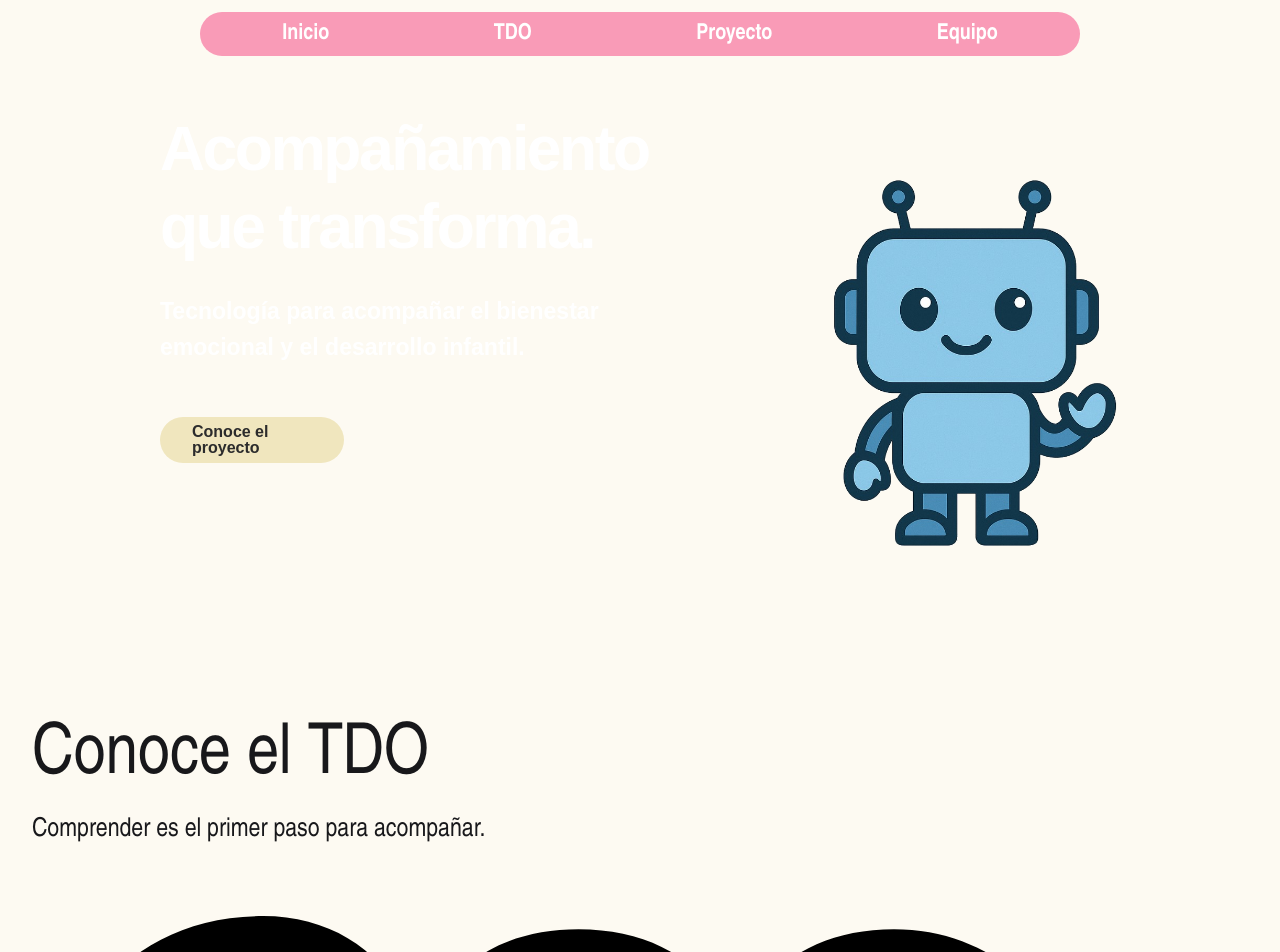
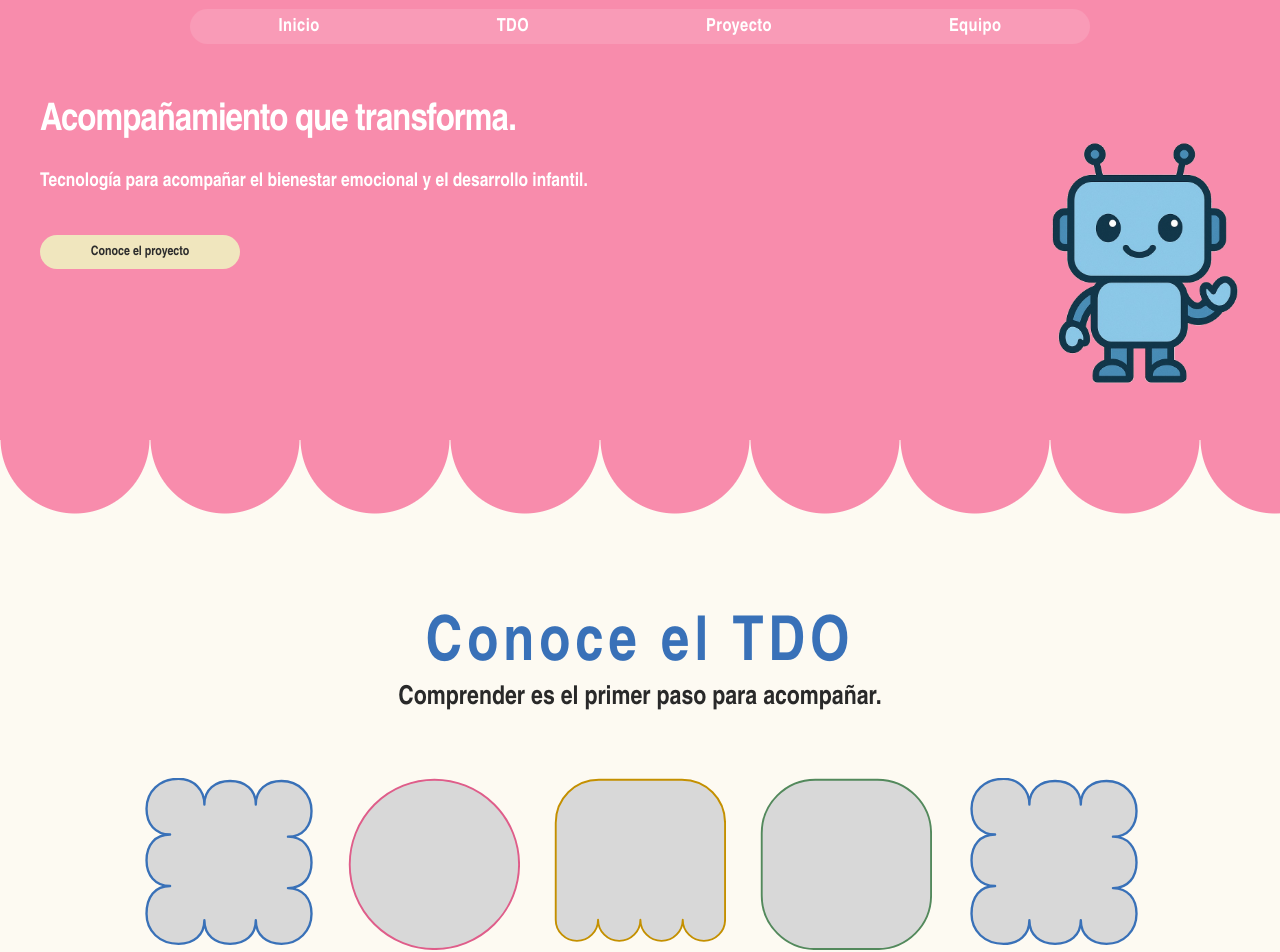
Before and after one commit to jrvrr/tico_web, a Next.js app: page / in a window 1280 px wide. Shown: the part 20-972 px from the top of the page. Built offline with nearby package versions, Linux system fonts and the light colour scheme.

Commit message:
feat: tipografia y reestructura

```diff
--- a/package.json
+++ b/package.json
@@ -4,7 +4,7 @@
   "private": true,
   "scripts": {
     "dev": "next dev",
-    "build": "next build",
+    "build": "next build --webpack",
     "start": "next start",
     "lint": "eslint"
   },
--- a/src/app/globals.css
+++ b/src/app/globals.css
@@ -1,5 +1,9 @@
 @import "tailwindcss";
 @plugin "daisyui";
+
+:root {
+  --font-family: "Arial Narrow", "Bahnschrift Condensed", Arial, sans-serif;
+}
 
 * {
   box-sizing: border-box;
@@ -12,5 +16,15 @@ body {
 }
 
 body {
-  font-family: "Arial Narrow", "Bahnschrift Condensed", Arial, sans-serif;
+  font-family: var(--font-family);
 }
+
+[data-sileo-title][data-state="warning"],
+[data-sileo-badge][data-state="warning"] {
+  color: #8a5100;
+}
+
+[data-sileo-description] {
+  color: #3f2a0a !important;
+  font-weight: 600;
+}
--- a/src/app/page.module.css
+++ b/src/app/page.module.css
@@ -3,82 +3,180 @@
   --flower-blue: #5c93c9;
   --paper-line: #73c7d6;
   --hero-pink: #f88cac;
+  --green: #cbdc9d;
+  --outline-blue: #3971b8;
+  --outline-pink: #df5d8a;
+  --outline-yellow: #c49000;
+  --outline-green: #53895c;
+  --fond: #f9f1da;
+  --shape-size: clamp(52px, 13vw, 72px);
+  --shape-gap: clamp(8px, 2.4vw, 13px);
   display: flex;
   min-height: 100vh;
   flex-direction: column;
   background: #fdfaf2;
-  font-family: "Arial Narrow", "Bahnschrift Condensed", Arial, sans-serif;
+  font-family: var(--font-family);
 }
 
-:global([data-sileo-title][data-state="warning"]),
-:global([data-sileo-badge][data-state="warning"]) {
-  color: #8a5100;
+.frame {
+  position: relative;
+  min-height: 100svh;
+  background: #fdfaf2;
 }
 
-:global([data-sileo-description]) {
-  color: #3f2a0a !important;
-  font-weight: 600;
+.site {
+  display: flex;
+  min-height: 100svh;
+  flex-direction: column;
+  background: #fdfaf2;
 }
 
 .hero {
   position: relative;
-  min-height: 440px;
-  padding: 29px 0 55px;
-  background: var(--pink);
-  color: #fff;
+  height: 441px;
+  flex: none;
+  margin-bottom: 55px;
+  padding-top: 29px;
+  background: var(--hero-pink);
+  color: white;
 }
 
 .hero::after {
   position: absolute;
+  top: calc(100% - 1px);
   right: 0;
-  bottom: -54px;
   left: 0;
   height: 55px;
-  background: radial-gradient(circle at 50% 0, var(--pink) 0 54px, transparent 55px) 0 0 / 109px 55px repeat-x;
+  background: radial-gradient(circle at 50% 0, var(--hero-pink) 0 54px, transparent 55px) 0 0 / 109px 55px repeat-x;
   content: "";
+  pointer-events: none;
 }
 
-.navigation { display: flex; width: min(534px, calc(100% - 40px)); height: 31px; align-items: center; justify-content: space-around; margin: auto; border-radius: 999px; background: #f99bb7; }
-.navigation a { padding: 4px 9px; color: #fff; font-size: 17px; font-weight: 700; text-decoration: none; }
-.navigation a:hover { text-decoration: underline; }
+.navigation {
+  display: flex;
+  width: min(534px, calc(100% - 40px));
+  height: 31px;
+  align-items: center;
+  justify-content: space-around;
+  margin: 0 auto;
+  border-radius: 999px;
+  background: #f99bb7;
+}
 
-.heroBody { display: flex; max-width: 760px; align-items: center; justify-content: space-between; gap: 20px; margin: 54px auto 0; padding: 0 54px 0 76px; }
-.hero h1 { max-width: 570px; margin: 0; font-size: clamp(2.25rem, 5vw, 3.5rem); line-height: 1.25; }
-.hero p { max-width: 380px; margin: 15px 0 0; font-size: 18px; font-weight: 700; line-height: 1.45; }
-.heroButton { display: inline-flex; height: 32px; align-items: center; padding: 0 20px; margin-top: 40px; border-radius: 999px; background: #f0e6be; color: #292929; font-size: 13px; font-weight: 700; text-decoration: none; }
-.robot { width: clamp(140px, 20vw, 220px); height: auto; object-fit: contain; }
+.navigation a {
+  padding: 3px 9px;
+  color: white;
+  font-size: 17px;
+  font-weight: 700;
+  letter-spacing: 0.025em;
+  line-height: 1;
+  text-decoration: none;
+}
 
-.introPanel {
+.navigation a:hover {
+  text-decoration: underline;
+}
+
+.navigation a:focus-visible,
+.heroButton:focus-visible {
+  outline: 3px solid #12374a;
+  outline-offset: 3px;
+}
+
+.heroBody {
   position: relative;
   max-width: 762px;
   margin: 54px auto 0;
   padding: 0 20px 0 76px;
 }
 
-.heroTitle {
-  max-width: 640px;
-  margin: 0;
-  font: 700 36px/1.45 Arial, Helvetica, sans-serif;
-  letter-spacing: -0.025em;
+.tdo {
+  min-height: 450px;
+  padding: 63px 20px 64px;
+  background: #fdfaf2;
+  text-align: center;
 }
 
-.heroSubtitle {
-  margin: 12px 0 0;
-  font: 700 18px/1.55 Arial, Helvetica, sans-serif;
+.tdo h2 {
+  margin: 0;
+  color: var(--deep-blue);
 }
 
-.heroButton {
-  display: inline-flex;
-  width: 184px;
-  height: 30px;
-  align-items: center;
+.tdo h2,
+.title {
+  font-family: var(--font-family);
+  font-size: clamp(2rem, 5vw, 3.875rem);
+  font-weight: 700;
+  letter-spacing: 0.08em;
+  line-height: 1.15;
+}
+
+.tdo p {
+  margin: 0;
+  color: #292929;
+  font-size: 14px;
+  font-weight: 700;
+  line-height: 1.3;
+}
+
+.shapeGrid {
+  display: flex;
+  flex-direction: column;
+  gap: clamp(9px, 2.4vw, 13px);
+  margin: 28px auto 0;
+}
+
+.shapeRow {
+  display: flex;
   justify-content: center;
-  margin-top: 49px;
-  border-radius: 999px;
-  background: #f0e6be;
-  color: #2c2c2c;
-  font: 700 12px/1 Arial, Helvetica, sans-serif;
-  text-decoration: none;
+  gap: var(--shape-gap);
+}
+
+.shape {
+  display: block;
+  width: var(--shape-size);
+  height: var(--shape-size);
+  flex: none;
+}
+
+.greenShapeRow {
+  position: absolute;
+  top: calc(50vw + 160px - var(--shape-size) - 48px);
+  left: 50%;
+  z-index: 2;
+  display: flex;
+  gap: var(--shape-gap);
+  transform: translateX(-50%);
+}
+
+.shape svg {
+  display: block;
+  width: 100%;
+  height: 100%;
+  fill: #d8d8d8;
+  stroke: var(--outline-blue);
+  stroke-width: 1.1;
+  stroke-linejoin: round;
+}
+
+.shape[data-shape="circle"] svg {
+  stroke: var(--outline-pink);
+}
+
+.shape[data-shape="arch"] svg {
+  stroke: var(--outline-yellow);
+}
+
+.shape[data-shape="square"] svg {
+  stroke: var(--outline-green);
+}
+
+.introPanel {
+  position: relative;
+  height: 2000px;
+  margin-top: 128px;
+  overflow: hidden;
+  background: #fdfaf2;
 }
 
 .introPanel::before,
@@ -105,10 +203,10 @@
   position: absolute;
   top: calc(50vw + 160px);
   right: auto;
-  bottom: 65px;
+  bottom: 85px;
   left: 50%;
   z-index: 1;
-  width: calc(100% - 80px);
+  width: min(82%, 1550px);
   container-type: inline-size;
   transform: translateX(-50%);
   background: var(--fond);
@@ -122,13 +220,241 @@
   content: "";
 }
 
+.creamPiece::before {
+  top: calc(-1 * min(50vw, 50cqw));
+  aspect-ratio: 1;
+  border-radius: 50%;
+  clip-path: inset(0 0 50%);
+  background: var(--fond);
+}
+
+.creamPiece::after {
+  bottom: -25px;
+  height: 25px;
+  background: radial-gradient(circle at 50% 0, var(--fond) 24px, transparent 25px) 0 0 / 50px 25px repeat-x;
+}
+
+.heroTitle {
+  max-width: 640px;
+  margin: 0;
+  font: 700 36px/1.45 var(--font-family);
+  letter-spacing: -0.025em;
+}
+
+.heroSubtitle {
+  margin: 12px 0 0;
+  font: 700 18px/1.55 var(--font-family);
+}
+
+.heroButton {
+  display: inline-flex;
+  width: 184px;
+  height: 30px;
+  align-items: center;
+  justify-content: center;
+  margin-top: 49px;
+  border-radius: 999px;
+  background: #f0e6be;
+  color: #2c2c2c;
+  font: 700 12px/1 var(--font-family);
+  text-decoration: none;
+}
+
+.heroButton:hover {
+  background: #fff1c7;
+}
+
+.robot {
+  position: absolute;
+  top: 52px;
+  right: 53px;
+  width: 180px;
+  height: 224px;
+  object-fit: contain;
+}
+
+.upper {
+  min-height: 565px;
+  margin-top: 117px;
+  padding: 53px 0 100px;
+}
+
+.title {
+  margin: 0;
+  color: var(--deep-blue);
+  text-align: center;
+}
+
+.content {
+  display: flex;
+  width: min(700px, calc(100% - 52px));
+  align-items: flex-start;
+  gap: 60px;
+  margin: 33px auto 0;
+}
+
+.flower {
+  position: relative;
+  width: 296px;
+  height: 296px;
+  flex: none;
+}
+
+.flowerShape {
+  position: absolute;
+  inset: 0;
+  width: 100%;
+  height: 100%;
+  fill: var(--flower-blue);
+}
+
+.flowerCopy {
+  position: relative;
+  top: 8px;
+  display: flex;
+  height: 100%;
+  flex-direction: column;
+  justify-content: center;
+  gap: 22px;
+  width: 195px;
+  margin: auto;
+  padding: 0;
+  color: white;
+  font-family: var(--font-family);
+  font-size: 14px;
+  font-weight: 700;
+  letter-spacing: 0.02em;
+  line-height: 1.5;
+  text-align: center;
+}
+
+.flowerCopy p {
+  margin: 0;
+}
+
+.paper {
+  position: relative;
+  width: 297px;
+  min-height: 297px;
+  flex: none;
+  padding: 15px 12px 22px;
+  background-image:
+    linear-gradient(to right, transparent calc(100% - 34px), var(--paper-line) calc(100% - 34px), var(--paper-line) calc(100% - 32px), transparent calc(100% - 32px)),
+    repeating-linear-gradient(to bottom, white 0 14px, var(--paper-line) 15px 16px);
+  color: #2c2c2c;
+  font-weight: 700;
+}
+
+.formTitle {
+  margin: 0 0 12px;
+  font-family: var(--font-family);
+  font-size: 17px;
+  font-weight: 700;
+  line-height: 22px;
+  text-align: center;
+}
+
+.field {
+  margin-bottom: 8px;
+}
+
+.field label {
+  display: block;
+  font-size: 13px;
+  line-height: 18px;
+}
+
+.field input,
+.field textarea {
+  display: block;
+  width: 211px;
+  min-height: 16px;
+  padding: 0 4px;
+  border: 2px solid var(--paper-line);
+  border-radius: 0;
+  background: rgb(255 255 255 / 94%);
+  color: #2c2c2c;
+  font: 13px var(--font-family);
+}
+
+.field textarea {
+  height: 31px;
+  resize: vertical;
+}
+
+.field input:focus-visible,
+.field textarea:focus-visible,
+.submit:focus-visible {
+  outline: 2px solid #1e4d89;
+  outline-offset: 2px;
+}
+
+.field [aria-invalid="true"] {
+  border-color: #a02f35;
+}
+
+.error {
+  display: block;
+  width: 230px;
+  margin: 3px 0 6px;
+  padding: 2px 3px;
+  background: white;
+  color: #8f252d;
+  font: 12px/1.3 var(--font-family);
+}
+
+.submit {
+  display: block;
+  width: 108px;
+  min-height: 23px;
+  margin: 15px auto 0;
+  padding: 2px 8px;
+  border: 0;
+  border-radius: 999px;
+  background: var(--deep-blue);
+  color: white;
+  cursor: pointer;
+  font: 700 14px/1.2 var(--font-family);
+  letter-spacing: 0.03em;
+}
+
+.submit:hover {
+  background: #2c5f9e;
+}
+
+.status {
+  margin: 12px 0 0;
+  padding: 4px;
+  background: white;
+  color: #1e4d89;
+  font: 12px/1.4 var(--font-family);
+}
+
+.footer {
+  position: relative;
+  min-height: 365px;
+  flex: 1;
+  background: var(--deep-blue);
+}
+
+.footer::before {
+  position: absolute;
+  top: -29px;
+  right: 0;
+  left: 0;
+  height: 30px;
+  background: radial-gradient(circle at 50% 100%, var(--deep-blue) 29px, transparent 30px) 0 0 / 59px 30px repeat-x;
+  content: "";
+}
+
 @media (min-width: 701px) {
+  .page {
+    --shape-size: clamp(88px, 13.5vw, 180px);
+    --shape-gap: clamp(18px, 2.6vw, 34px);
+  }
+
   .tdo {
     padding: clamp(76px, 7.5vw, 116px) 32px clamp(84px, 7.5vw, 126px);
-  }
-
-  .tdo h2 {
-    font-size: clamp(44px, 5.5vw, 78px);
   }
 
   .tdo p {
@@ -145,74 +471,145 @@
     gap: clamp(18px, 2.6vw, 34px);
   }
 
-  .shape {
-    width: clamp(88px, 13.5vw, 180px);
-    height: clamp(88px, 13.5vw, 180px);
-  }
 }
 
-.creamPiece::before {
-  top: calc(-1 * min(50vw, 50cqw));
-  aspect-ratio: 1;
-  border-radius: 50%;
-  clip-path: inset(0 0 50%);
-  background: var(--fond);
-}
+@media (min-width: 1100px) {
+  .hero {
+    height: clamp(460px, 29vw, 550px);
+    margin-bottom: 75px;
+    padding-top: clamp(29px, 2vw, 38px);
+  }
 
-.creamPiece::after {
-  bottom: -25px;
-  height: 25px;
-  background: radial-gradient(circle at 50% 0, var(--fond) 24px, transparent 25px) 0 0 / 50px 25px repeat-x;
-}
+  .hero::after {
+    height: 75px;
+    background: radial-gradient(circle at 50% 0, var(--hero-pink) 0 74px, transparent 75px) 0 0 / 150px 75px repeat-x;
+  }
 
-.project { padding: 8px 0 24px; background: var(--cream); }
-.project h2 { margin: 0; color: var(--blue); font-size: 18px; letter-spacing: .04em; line-height: 1.25; text-align: center; }
-.content { display: flex; width: 264px; align-items: center; gap: 24px; margin: 10px auto 0; }
+  .navigation {
+    width: min(900px, calc(100% - 80px));
+    height: clamp(35px, 2.5vw, 46px);
+  }
 
-.flower { position: relative; display: flex; width: 120px; height: 120px; flex: none; flex-direction: column; justify-content: center; gap: 12px; padding: 19px; color: #fff; font-size: 5px; font-weight: 700; line-height: 1.5; text-align: center; }
-.flowerShape { position: absolute; inset: 0; width: 100%; height: 100%; fill: #5c93c9; }
-.flower p { position: relative; margin: 0; }
+  .navigation a {
+    font-size: clamp(18px, 1.2vw, 23px);
+  }
 
-.form { position: relative; display: flex; width: 120px; height: 120px; flex: none; flex-direction: column; padding: 4px 18px 4px 5px; background-image: linear-gradient(to right, transparent calc(100% - 10px), #73c7d6 calc(100% - 10px), #73c7d6 calc(100% - 9px), transparent calc(100% - 9px)), repeating-linear-gradient(to bottom, #fff 0 7px, #73c7d6 8px 9px); color: #282828; font-weight: 700; }
-.form h3 { margin: 0 0 4px; font-size: 6px; line-height: 7px; text-align: center; }
-.form label { margin-top: 2px; font-size: 4px; line-height: 5px; }
-.form input, .form textarea { width: 100%; min-height: 7px; padding: 0 1px; border: 1px solid #73c7d6; border-radius: 0; background: rgb(255 255 255 / 92%); font: inherit; }
-.form textarea { height: 11px; resize: none; }
-.form button { width: 42px; min-height: 8px; margin: 4px auto 0; padding: 0; border: 0; border-radius: 999px; background: var(--blue); color: #fff; cursor: pointer; font: 700 5px/1 Arial, sans-serif; }
-.form button:hover { background: #2c5f9e; }
-.status { margin: 3px 0 0; color: var(--blue); font-size: 4px; text-align: center; }
+  .heroBody {
+    max-width: 1400px;
+    margin-top: clamp(54px, 3.5vw, 70px);
+    padding: 0 clamp(40px, 3vw, 58px);
+  }
 
-.form::after { position: absolute; top: 24px; right: -7px; z-index: 1; width: 14px; height: 14px; border-radius: 50%; background: var(--cream); box-shadow: 0 36px 0 var(--cream), 0 72px 0 var(--cream); content: ""; }
+  .heroTitle {
+    max-width: 1050px;
+    font-size: clamp(38px, 2.85vw, 55px);
+    line-height: 1.3;
+  }
 
-.footer { position: relative; min-height: 260px; background: var(--blue); }
-.footer::before { position: absolute; top: -29px; right: 0; left: 0; height: 30px; background: radial-gradient(circle at 50% 100%, var(--blue) 29px, transparent 30px) 0 0 / 55px 30px repeat-x; content: ""; }
+  .heroSubtitle {
+    margin-top: 20px;
+    font-size: clamp(19px, 1.25vw, 24px);
+  }
 
-@media (min-width: 701px) {
-  .hero { min-height: 570px; padding-top: 32px; }
-  .navigation { width: min(880px, calc(100% - 80px)); height: 44px; }
-  .navigation a { font-size: 22px; }
-  .heroBody { display: grid; max-width: 960px; grid-template-columns: minmax(0, 1fr) 290px; align-items: start; column-gap: 74px; margin-top: 54px; padding: 0; }
-  .hero h1 { max-width: none; font-size: clamp(3.15rem, 5vw, 3.9rem); font-weight: 800; letter-spacing: -.04em; line-height: 1.25; }
-  .hero p { max-width: 510px; margin-top: 28px; font-size: clamp(20px, 1.8vw, 24px); line-height: 1.55; }
-  .heroButton { height: 46px; padding: 0 32px; margin-top: 52px; font-size: 16px; }
-  .robot { position: static; width: 290px; margin-top: 62px; }
+  .heroButton {
+    width: clamp(200px, 13.2vw, 254px);
+    height: clamp(34px, 2.25vw, 43px);
+    margin-top: clamp(35px, 3vw, 55px);
+    font-size: clamp(13px, 0.85vw, 16px);
+  }
 
-  .project { padding: 48px 40px 115px; }
-  .project h2 { font-size: clamp(2.2rem, 3.2vw, 3.8rem); }
-  .content { width: min(800px, calc(100% - 80px)); gap: clamp(54px, 7vw, 110px); margin-top: 42px; }
+  .robot {
+    top: 40px;
+    right: clamp(40px, 3vw, 58px);
+    width: clamp(190px, 14vw, 270px);
+    height: auto;
+  }
 
-  .flower { width: clamp(260px, 21vw, 330px); height: clamp(260px, 21vw, 330px); gap: 22px; padding: 42px; font-size: clamp(13px, 1vw, 16px); }
+  .upper {
+    min-height: 0;
+    margin-top: clamp(65px, 5vw, 95px);
+    padding: 55px 0 140px;
+  }
 
-  .form { width: clamp(285px, 22vw, 340px); height: clamp(285px, 22vw, 340px); padding: 18px 54px 18px 18px; background-image: linear-gradient(to right, transparent calc(100% - 38px), #73c7d6 calc(100% - 38px), #73c7d6 calc(100% - 35px), transparent calc(100% - 35px)), repeating-linear-gradient(to bottom, #fff 0 19px, #73c7d6 20px 21px); }
-  .form h3 { margin-bottom: 12px; font-size: 20px; line-height: 24px; }
-  .form label { margin-top: 6px; font-size: 13px; line-height: 16px; }
-  .form input, .form textarea { min-height: 18px; border-width: 2px; }
-  .form textarea { height: 42px; }
-  .form button { width: 110px; min-height: 26px; margin-top: 14px; font-size: 13px; }
-  .status { margin-top: 8px; font-size: 11px; }
-  .form::after { top: 58px; right: -20px; width: 40px; height: 40px; box-shadow: 0 92px 0 var(--cream), 0 184px 0 var(--cream); }
+  .content {
+    width: min(1100px, calc(100% - 80px));
+    justify-content: center;
+    gap: clamp(70px, 7vw, 130px);
+    margin-top: 48px;
+  }
 
-  .footer { min-height: 360px; }
+  .flower {
+    width: clamp(320px, 22vw, 420px);
+    height: clamp(320px, 22vw, 420px);
+  }
+
+  .flowerCopy {
+    width: 68%;
+    gap: clamp(24px, 1.6vw, 31px);
+    font-size: clamp(16px, 1vw, 20px);
+  }
+
+  .paper {
+    width: clamp(335px, 23vw, 440px);
+    min-height: clamp(335px, 23vw, 440px);
+    padding: 22px 20px 30px;
+    background-image:
+      linear-gradient(to right, transparent calc(100% - 48px), var(--paper-line) calc(100% - 48px), var(--paper-line) calc(100% - 46px), transparent calc(100% - 46px)),
+      repeating-linear-gradient(to bottom, white 0 20px, var(--paper-line) 21px 22px);
+  }
+
+  .formTitle {
+    margin-bottom: 18px;
+    font-size: 23px;
+    line-height: 30px;
+  }
+
+  .field {
+    margin-bottom: 12px;
+  }
+
+  .field label {
+    font-size: 17px;
+    line-height: 23px;
+  }
+
+  .field input,
+  .field textarea {
+    width: min(100%, 315px);
+    min-height: 24px;
+    padding: 1px 6px;
+    font-size: 16px;
+  }
+
+  .field textarea {
+    height: 56px;
+  }
+
+  .error {
+    width: min(100%, 350px);
+    font-size: 14px;
+  }
+
+  .submit {
+    width: 150px;
+    min-height: 33px;
+    margin-top: 19px;
+    font-size: 18px;
+  }
+
+  .status {
+    font-size: 14px;
+  }
+
+  .footer {
+    min-height: 450px;
+  }
+
+  .footer::before {
+    top: -44px;
+    height: 45px;
+    background: radial-gradient(circle at 50% 100%, var(--deep-blue) 44px, transparent 45px) 0 0 / 89px 45px repeat-x;
+  }
 }
 
 @media (max-width: 700px) {
@@ -266,10 +663,6 @@
     padding: 53px 20px 100px;
   }
 
-  .title {
-    font-size: clamp(2rem, 7vw, 2.85rem);
-  }
-
   .content {
     width: 100%;
     flex-direction: column;
@@ -282,4 +675,31 @@
   .paper {
     max-width: 100%;
   }
+
+  .heroBody {
+    text-align: center;
+  }
+
+  .heroSubtitle {
+    margin-right: auto;
+    margin-left: auto;
+  }
+
+  .tdo {
+    min-height: 0;
+    padding: 63px 14px 64px;
+  }
+
+  .tdo p {
+    font-size: 13px;
+  }
+
+  .introPanel {
+    height: 800px;
+    margin-top: 96px;
+  }
+
+  .creamPiece {
+    width: calc(100% - 96px);
+  }
 }
```
Also changed, not shown: src/app/page.tsx (+9 -1 lines).
